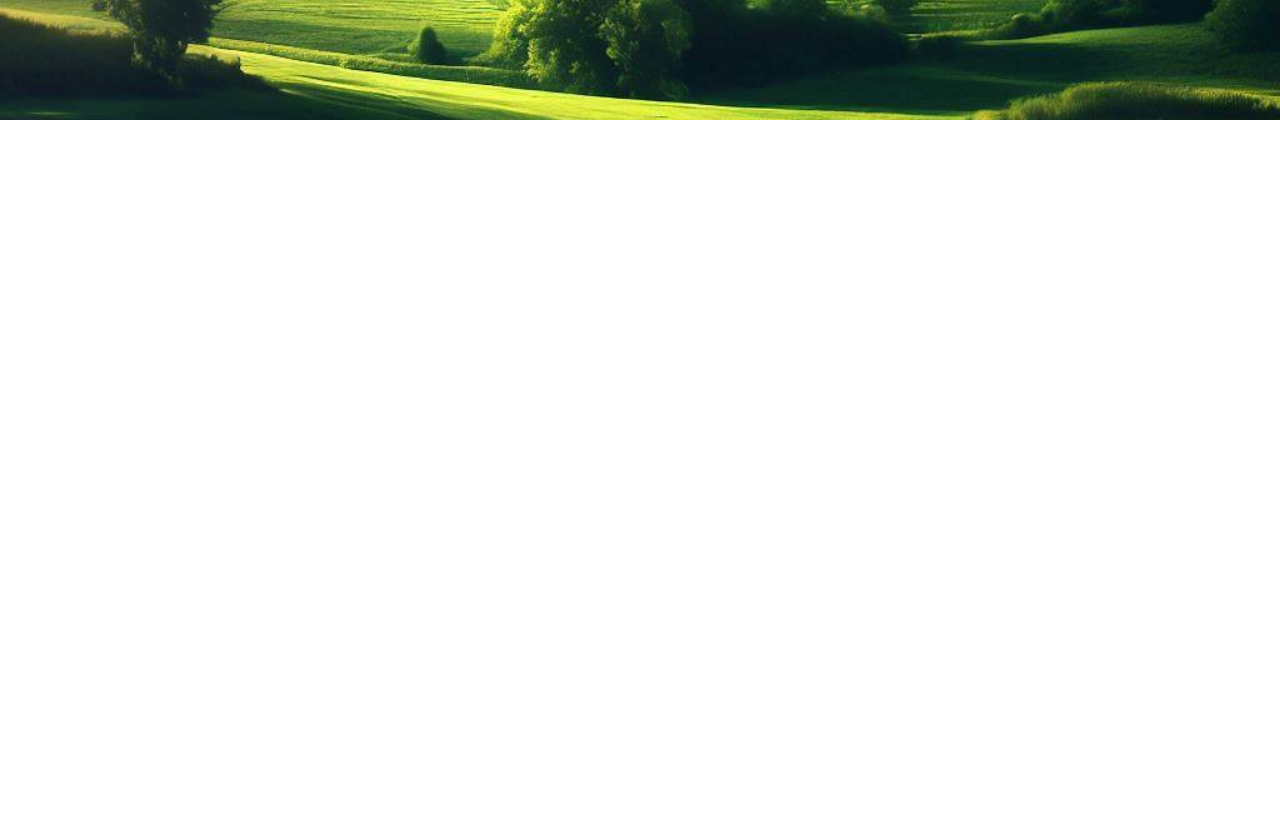
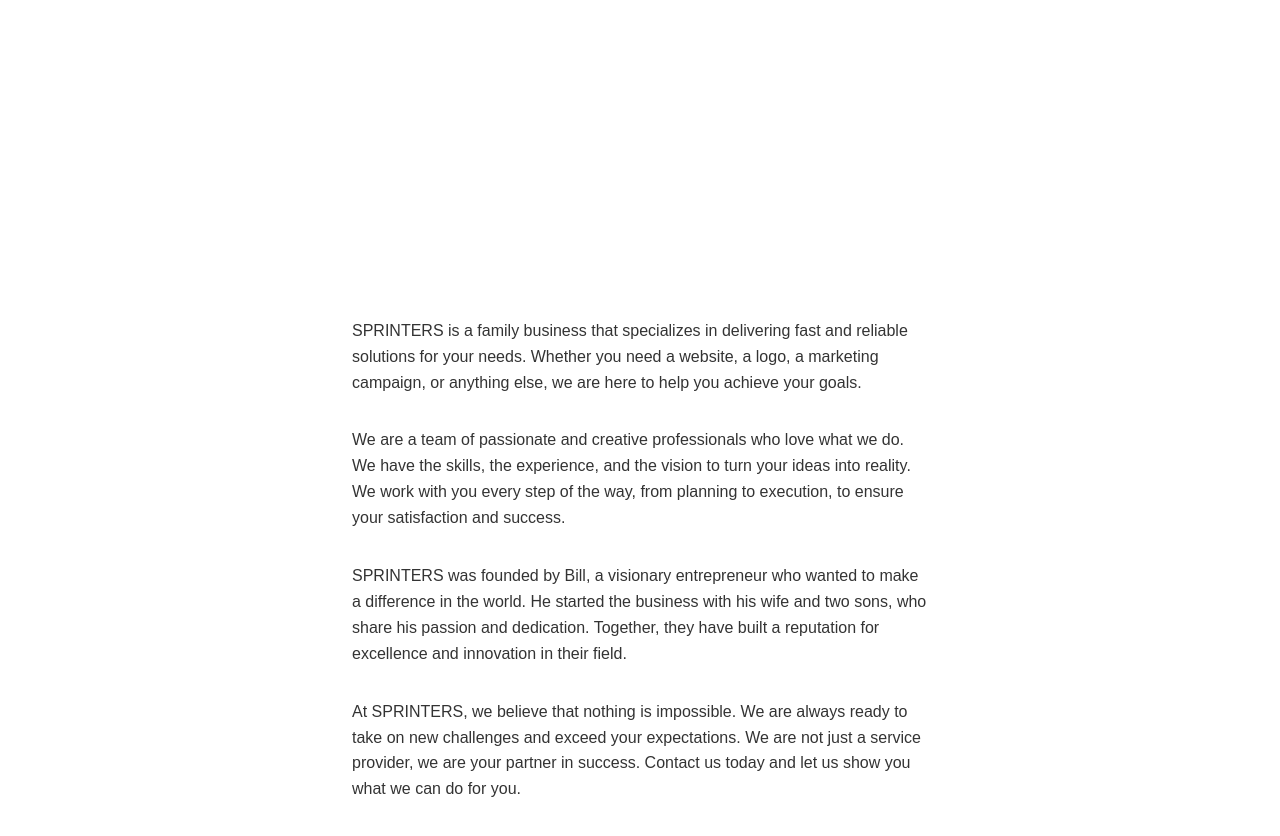
Before and after one commit to kunesv/my-static-web-app, a Svelte app in the folder svelte-app/: page / in a window 1280 px wide. Shown: the part 1480-2316 px from the top of the page. Before the commit the page ends 1600 px from the top, so only its background shows below. Built offline with nearby package versions, Linux system fonts and the light colour scheme.

Commit message:
Adding some text ..

```diff
--- a/svelte-app/src/App.svelte
+++ b/svelte-app/src/App.svelte
@@ -26,11 +26,19 @@
   </Router>
 </div> -->
 
+<section id="image-bar"></section>
+
+
 <section id="top-bar">
-    <h1 id="bill-sprinters">
-        <img src="bs-logo2.svg" alt=""/>
-    </h1>
+  <h1 id="bill-sprinters">
+      <img src="bs-logo2.svg" alt=""/>
+  </h1>
 </section>
-<section id="image-bar">
 
+
+<section id="body-text">
+  <p>SPRINTERS is a family business that specializes in delivering fast and reliable solutions for your needs. Whether you need a website, a logo, a marketing campaign, or anything else, we are here to help you achieve your goals.</p>
+  <p>We are a team of passionate and creative professionals who love what we do. We have the skills, the experience, and the vision to turn your ideas into reality. We work with you every step of the way, from planning to execution, to ensure your satisfaction and success.</p>
+  <p>SPRINTERS was founded by Bill, a visionary entrepreneur who wanted to make a difference in the world. He started the business with his wife and two sons, who share his passion and dedication. Together, they have built a reputation for excellence and innovation in their field.</p>
+  <p>At SPRINTERS, we believe that nothing is impossible. We are always ready to take on new challenges and exceed your expectations. We are not just a service provider, we are your partner in success. Contact us today and let us show you what we can do for you.</p>
 </section>
--- a/svelte-app/src/styles.scss
+++ b/svelte-app/src/styles.scss
@@ -1,7 +1,7 @@
 html, body {
   margin: 0;
   padding: 0;
-  font: 16px/1.618rem "Roboto Condensed", sans-serif;
+  font: 16px/1.618rem Arial, "Roboto Condensed", sans-serif;
   background: white;
 }
 
@@ -49,15 +49,20 @@ html, body {
 }
 
 #body-text {
+  min-height: 100vh;
+  padding: 5vh 10vw;
   display: flex;
   height: 50vh;
   flex-direction: column;
+  justify-content: center;
+  align-items: center;
+  color: #000c;
 }
-#body-text div {
-  max-width: 24rem;
+#body-text p {
+  max-width: 36rem;
   font-size: 1rem;
   font-weight: 100;
-  padding: 5vw 5vw 0;
+
 }
 #body-text div:last-child {
   padding-bottom: 5vw;
```
